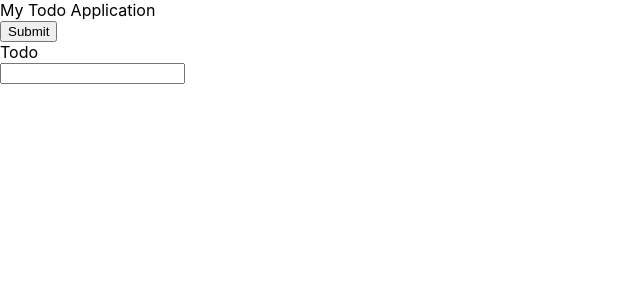
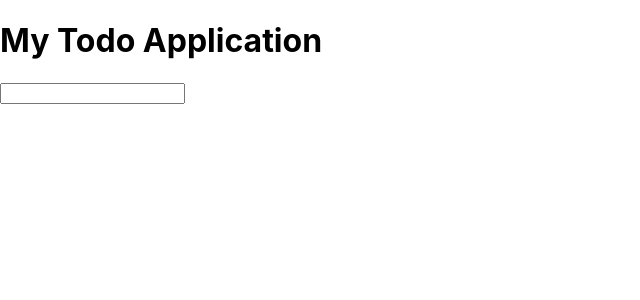
Before and after one commit to sachingaikwad123/react-todo, a React (Create React App) app: page / in a window 1280 px wide. Shown: the top 300 px of the page, without its empty margins (0-640 px from the left). Built offline with nearby package versions, Linux system fonts and the light colour scheme.

Commit message:
cleanup: Cleanup code

```diff
--- a/src/App.tsx
+++ b/src/App.tsx
@@ -6,9 +6,6 @@ import Todo from "./todo/Todo";
 function App() {
   return (
     <>
-      <div>My Todo Application</div>
-      <button>Submit</button>
-
       <Todo></Todo>
     </>
   );
--- a/src/todo/Todo.tsx
+++ b/src/todo/Todo.tsx
@@ -10,7 +10,7 @@ const Todo = () => {
 
   return (
     <>
-      <div>Todo</div>
+      <h1>My Todo Application </h1>
       <TodoInput onItemAdded={addTodo}></TodoInput>
       {todos.map((item) => {
         return (
```
Also changed, not shown: 2 other files (tests, documents, lock files or other folders).
